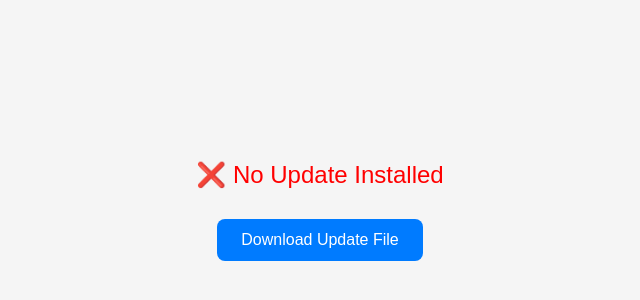
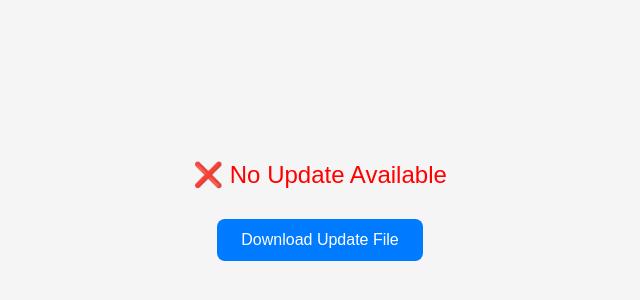
Before and after one commit to JustASpoonful/HomelessPigeon, a browser extension: page update.html in a window 1280 px wide. Shown: the part 194-494 px from the top of the page, 320-960 px from the left. Drawn offline with Linux system fonts and the light colour scheme.

Commit message:
Update update.html

```diff
--- a/update.html
+++ b/update.html
@@ -47,7 +47,7 @@
 </head>
 <body>
 
-    <div id="status">❌ No Update Installed</div>
+    <div id="status">❌ No Update Available</div>
     <button id="downloadBtn">Download Update File</button>
 
     <script>
@@ -65,7 +65,7 @@
                 statusDiv.textContent = '✅ Update File Installed';
                 statusDiv.className = 'installed';
             } else {
-                statusDiv.textContent = '❌ No Update Installed';
+                statusDiv.textContent = '❌ No Update Available';
                 statusDiv.className = 'not-installed';
             }
         }
```
